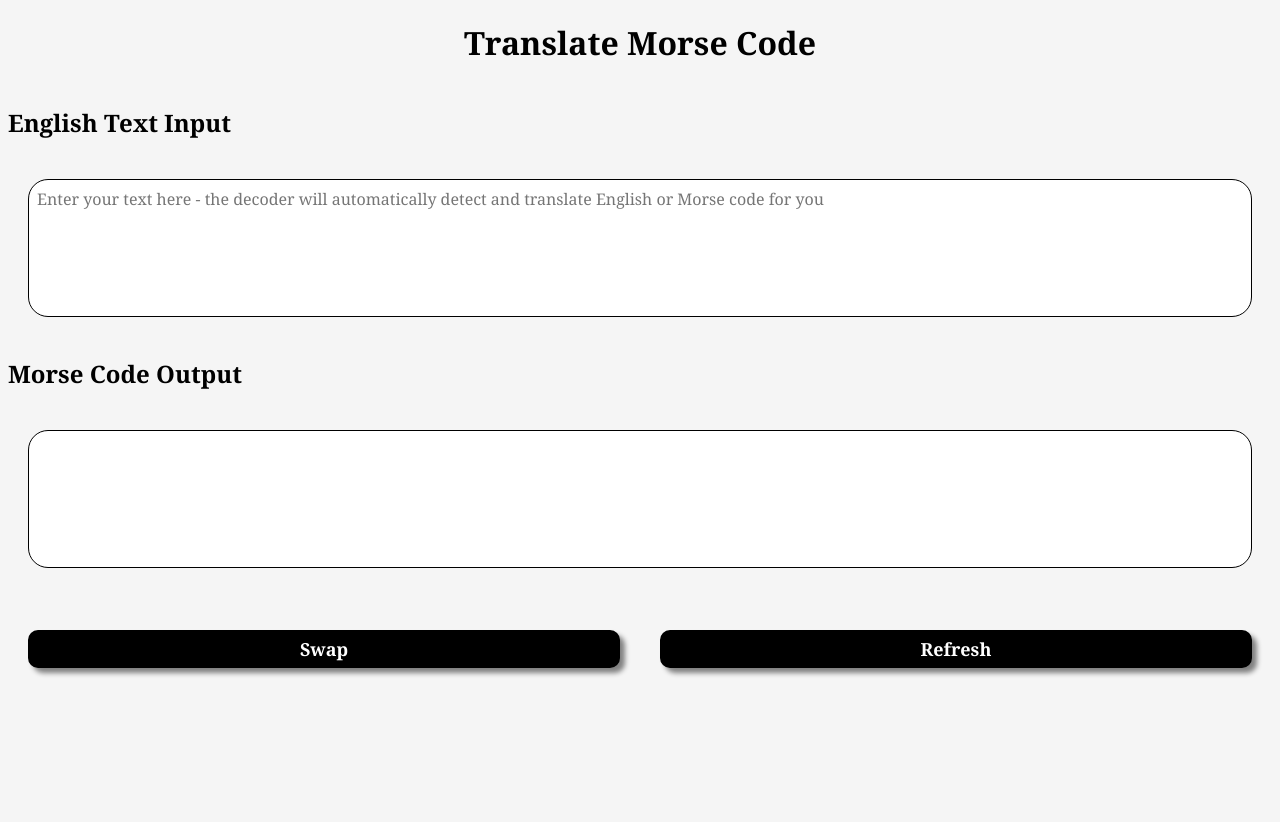
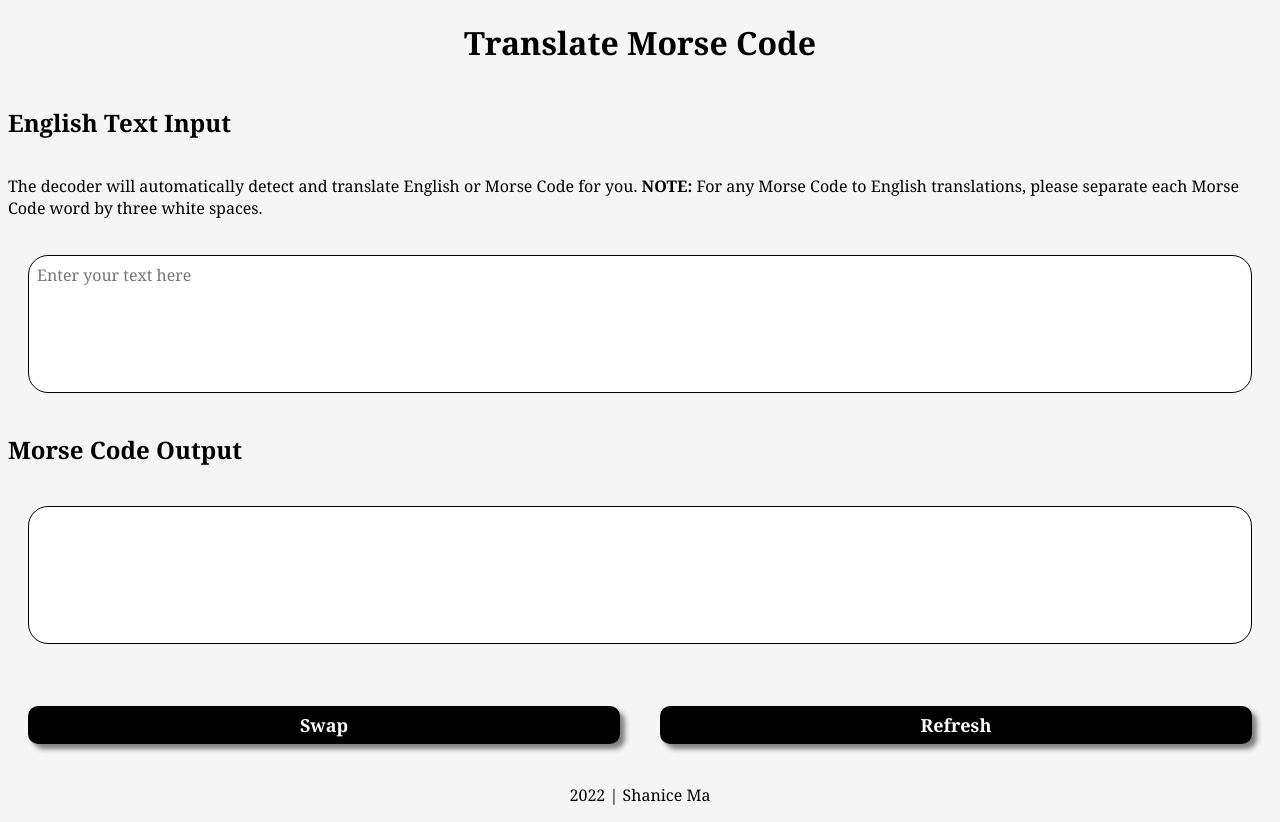
Before and after one commit to shanicema/Morse-Code-Translator, a website with bundled scripts: page index.html in a window 1280 px wide. Before the commit the page ends 800 px from the top, so only its background shows below. Built offline with nearby package versions, Linux system fonts and the light colour scheme.

Commit message:
added descriptive text and footer

```diff
--- a/constants.js
+++ b/constants.js
@@ -65,6 +65,7 @@ export const morseToEnglish = Object.fromEntries(Object.entries(englishToMorse).
 
 
 export const morseCodeRegex = /^[\.-\s\n]+$/;
+
 export const updateTime = 500;
 
 
--- a/functions.js
+++ b/functions.js
@@ -6,7 +6,7 @@ export const convertToMorse = (string) => {
         let stringTransform = string.toUpperCase().split("");
         // console.log(stringTransform);
         // ouput: ['H', 'E', 'Y', ' ', 'T', 'H', 'E', 'R', 'E', '!']
-
+        console.log ('H');
         return stringTransform.map(el => {
             return englishToMorse[el] ? englishToMorse[el]: el;
         }).join(" ");
@@ -29,3 +29,18 @@ export const convertToEnglish = (string) => {
 console.log(
     convertToEnglish(".... . -.--   - .... . .-. .")
 )
+
+// let a = ".... . .-.. .-.. ---   - .... . .-. .".split("   ");
+// console.log(a)
+
+// let varB = a.map(word => {
+//     return word.split(" ").map(el => {
+//         return morseToEnglish[el] || el;
+//     }).join('')
+// })
+
+// console.log(varB)
+
+// let varC = varB.join(' ').toLowerCase()
+
+// console.log(varC)
--- a/index.html
+++ b/index.html
@@ -12,8 +12,9 @@
     <h1 class="title">Translate Morse Code</h1>
     <div class="input">
         <h2 class="input__header">English Text Input</h2>
+        <p>The decoder will automatically detect and translate English or Morse Code for you. <b>NOTE:</b> For any Morse Code to English translations, please separate each Morse Code word by three white spaces.</h4>
         <div class="grow-wrap">
-            <textarea id="englishInput" class="input__english-input" placeholder="Enter your text here - the decoder will automatically detect and translate English or Morse code for you"></textarea>
+            <textarea id="englishInput" class="input__english-input" placeholder="Enter your text here"></textarea>
         </div>
     </div>
     <div class="output">
@@ -27,5 +28,8 @@
         <button id="reverseButton" class="btn__icon">Swap</button>
         <button id="backButton" class="btn__icon">Refresh</button>
     </div>
+    <footer>
+        <p class="footer">2022 | Shanice Ma</p>
+    </footer>
 </body>
 </html>
--- a/script.js
+++ b/script.js
@@ -26,23 +26,23 @@ reverseButton.addEventListener('click', () => {
     update();
 
     // input.classList.toggle();
-
 });
 
 function update () {
     const isMorseCode = morseCodeRegex.test(input.value);
 
     if (isMorseCode || input.value.length == 0) {
+        inputHeader.innerText = 'Morse Code Input';
         outputHeader.innerText = 'English Text Output';
-        inputHeader.innerText = 'Morse Code Input';
     }
     else {
+        inputHeader.innerText = 'English Text Input';
         outputHeader.innerText = 'Morse Code Output';
-        inputHeader.innerText = 'English Text Input';
     }
 
     clearTimeout(timeout);
     timeout = setTimeout(() => {
-        output.value = (isMorseCode ? convertToEnglish : convertToMorse)(input.value);
+        const fnToCall = (isMorseCode ? convertToEnglish : convertToMorse);
+        output.value = fnToCall(input.value);
     }, updateTime)
 }
--- a/styles.scss
+++ b/styles.scss
@@ -80,3 +80,8 @@ body {
         transition: 0.2s;
     }
 }
+
+.footer {
+    margin-top: 20px;
+    text-align: center;
+}
```
Also changed, not shown: styles.css.
